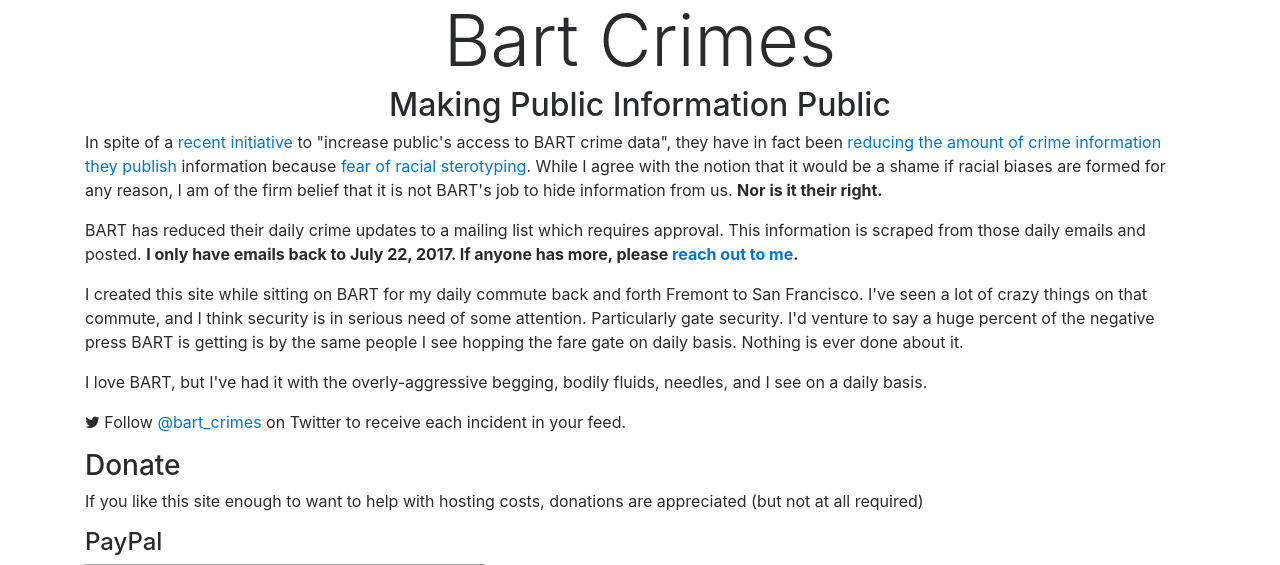
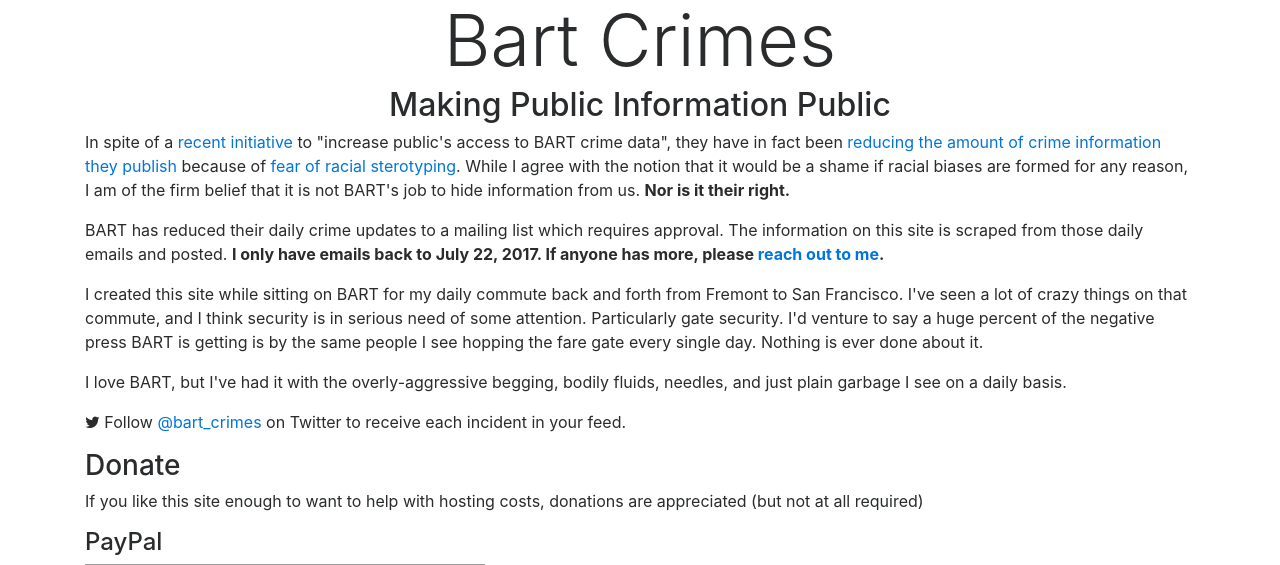
Before and after one commit to ben174/bart-crime, a Django app: page /about/ in a window 1280 px wide. Shown: the top 565 px of the page. Run offline with Django 3.2, Linux system fonts and the light colour scheme; some libraries are stand-ins or nearby versions; grey boxes are pictures that could not be loaded.

Commit message:
Fix typos

```diff
--- a/templates/about.html
+++ b/templates/about.html
@@ -7,22 +7,23 @@
     <p>In spite of a <a href="http://www.mercurynews.com/2017/07/11/board-directors-to-police-increase-transparency-about-crimes-on-bart/">recent initiative</a>
     to "increase public's access to BART crime data", they have in fact been
     <a href="http://www.mercurynews.com/2017/07/11/bart-police-chief-crime-reports-released-to-public-on-case-by-case-basis/">reducing the amount of crime information they publish</a>
-    information because <a href="http://www.foxnews.com/us/2017/07/25/bart-officials-withhold-crime-surveillance-tapes-for-fear-racial-stereotyping-memo-shows.html">fear
+    because of <a href="http://www.foxnews.com/us/2017/07/25/bart-officials-withhold-crime-surveillance-tapes-for-fear-racial-stereotyping-memo-shows.html">fear
     of racial sterotyping</a>. While I agree with the notion that it would be a shame if
     racial biases are formed for any reason, I am of the firm belief that
     it is not BART's job to hide information from us. <b>Nor is it their right.</b></p>
 
-    <p>BART has reduced their daily crime updates to a mailing list which requires approval. This information
+    <p>BART has reduced their daily crime updates to a mailing list which requires approval. The information on this site
     is scraped from those daily emails and posted. <b>I only have emails back to July 22, 2017.
     If anyone has more, please <a href="http://www.bugben.com">reach out to me</a>.</b></p>
 
-    <p>I created this site while sitting on BART for my daily commute back and forth Fremont
+    <p>I created this site while sitting on BART for my daily commute back and forth from Fremont
     to San Francisco. I've seen a lot of crazy things on that commute, and I think security is
     in serious need of some attention. Particularly gate security. I'd venture to say a huge
     percent of the negative press BART is getting is by the same people I see hopping the
-    fare gate on daily basis. Nothing is ever done about it.</p>
+    fare gate every single day. Nothing is ever done about it.</p>
 
-    <p>I love BART, but I've had it with the overly-aggressive begging, bodily fluids, needles, and I see on a daily basis.</p>
+    <p>I love BART, but I've had it with the overly-aggressive begging, bodily fluids, needles, and just plain garbage
+    I see on a daily basis.</p>
 
     <p><i class="fa fa-twitter" aria-hidden="true"></i> Follow <a href="https://twitter.com/bart_crimes">@bart_crimes</a> on Twitter to receive each incident in your feed.</p>
 
```
